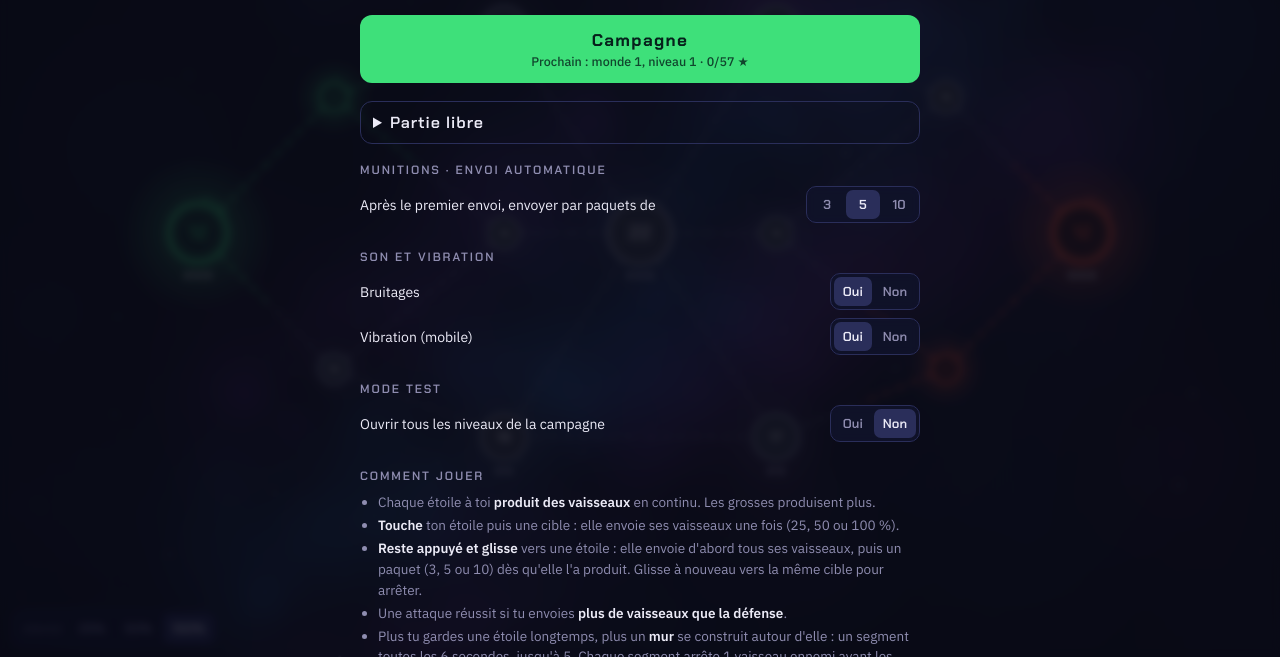
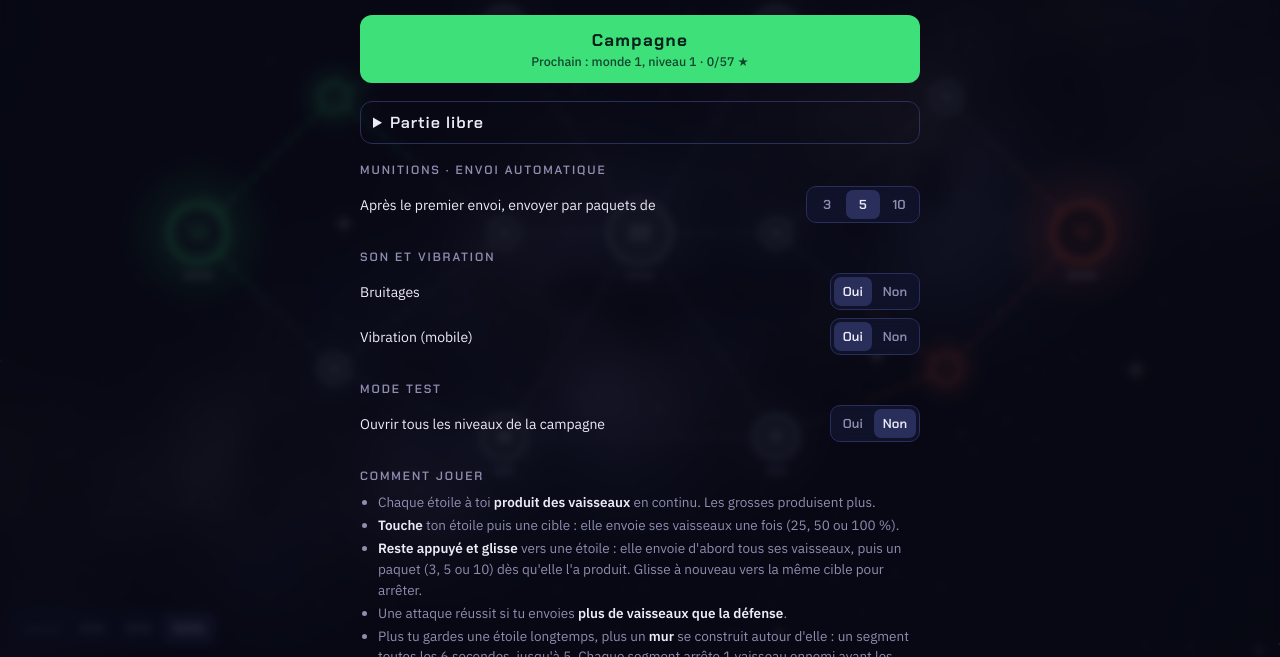
Before and after one commit to HydeOB/Star_app, a plain HTML site: page index.html in a window 1280 px wide. Shown: the part 143-800 px from the top of the page. Drawn offline with Linux system fonts and the light colour scheme; animation ran at ten frames a second.

Commit message:
Fonds univers : un fond par monde (voie lactée, nébuleuses, galaxie spirale)
Co-Authored-By: Claude Opus 5.5 <noreply@anthropic.com>
Claude-Session: https://claude.ai/code/session_01BtQrEGDjXAQZv8s9ZSWGgz

```diff
--- a/index.html
+++ b/index.html
@@ -629,28 +629,62 @@ function layout(){
   sc=Math.min((vw-2*side)/mw,(vh-top-bot)/mh);ox=(vw-mw*sc)/2;oy=top+((vh-top-bot)-mh*sc)/2;
   mapBox={x0:ox,y0:oy,x1:ox+mw*sc,y1:oy+mh*sc};clampView();
 }
+// Fonds « univers » générés une fois par redimensionnement (aucune image)
+function paintSpace(s,W,H,rnd,kind,dpr){
+  const M=Math.max(W,H);
+  const blob=(x,y,rr,c,a,op)=>{const q=s.createRadialGradient(x,y,0,x,y,rr);q.addColorStop(0,`rgba(${c},${a})`);q.addColorStop(.5,`rgba(${c},${a*.45})`);q.addColorStop(1,`rgba(${c},0)`);
+    s.globalCompositeOperation=op||"lighter";s.fillStyle=q;s.fillRect(x-rr,y-rr,2*rr,2*rr);s.globalCompositeOperation="source-over";};
+  const dot=(x,y,r,col,a)=>{s.globalAlpha=a;s.fillStyle=col;s.beginPath();s.arc(x,y,r,0,7);s.fill();s.globalAlpha=1;};
+  const spike=(x,y,L,col)=>{s.globalCompositeOperation="lighter";blob(x,y,L*.5,col,.5);s.strokeStyle=`rgba(${col},.55)`;s.lineWidth=dpr;
+    for(const[dx,dy]of[[1,0],[0,1]]){const g=s.createLinearGradient(x-dx*L,y-dy*L,x+dx*L,y+dy*L);g.addColorStop(0,`rgba(${col},0)`);g.addColorStop(.5,`rgba(${col},.8)`);g.addColorStop(1,`rgba(${col},0)`);
+      s.strokeStyle=g;s.beginPath();s.moveTo(x-dx*L,y-dy*L);s.lineTo(x+dx*L,y+dy*L);s.stroke();}
+    s.globalCompositeOperation="source-over";dot(x,y,1.6*dpr,"#fff",1);};
+  const field=(n,bias)=>{for(let i=0;i<n;i++){const x=rnd()*W,y=rnd()*H,b=rnd();dot(x,y,(b<.97?.35+rnd()*.7:1+rnd())*dpr,b<.15?"#ffd6b8":b<.3?"#bcd4ff":"#f2f4ff",.25+rnd()*.65);}};
+  s.fillStyle="#07080f";s.fillRect(0,0,W,H);
+  if(kind==="spirale"){
+    blob(W*.5,H*.5,M*.7,"25,30,70",.5,"source-over");
+    // galaxie spirale inclinée, en arrière-plan
+    const gx=W*.68,gy=H*.38,R=M*.42,tilt=-.5,sq=.42;
+    const P=(r,a)=>{const x=Math.cos(a)*r,y=Math.sin(a)*r*sq;return[gx+x*Math.cos(tilt)-y*Math.sin(tilt),gy+x*Math.sin(tilt)+y*Math.cos(tilt)];};
+    for(let i=0;i<70;i++){const t=rnd(),arm=rnd()<.5?0:Math.PI,r=R*(.08+t*.92),a=arm+t*4.2+(rnd()-.5)*.5;const[x,y]=P(r,a);blob(x,y,R*(.07+rnd()*.08)*(1-t*.5),t<.3?"255,200,150":rnd()<.5?"90,140,255":"170,90,230",.07);}
+    for(let i=0;i<5000;i++){const t=Math.pow(rnd(),.8),arm=rnd()<.5?0:Math.PI,r=R*(.05+t*.95),a=arm+t*4.2+(rnd()-.5)*(.35+t*.4);const[x,y]=P(r+(rnd()-.5)*R*.06,a);
+      dot(x,y,(.3+rnd()*.6)*dpr,t<.25?"#ffe2c4":rnd()<.7?"#cfe0ff":"#e7c8ff",.25+rnd()*.5);}
+    blob(gx,gy,R*.22,"255,225,180",.35);blob(gx,gy,R*.07,"255,245,230",.45);
+    blob(W*.15,H*.85,M*.35,"60,30,120",.18);
+    for(let i=0;i<4;i++){const x=rnd()*W,y=rnd()*H,r=M*(.01+rnd()*.015);s.save();s.translate(x,y);s.rotate(rnd()*3);s.scale(1,.4);blob(0,0,r,"220,210,255",.35);s.restore();}
+    field(W*H/(1100*dpr*dpr));
+  }else if(kind==="voie"){
+    // voie lactée : bande diagonale dense, nuages de gaz et lignes de poussière sombre
+    const ang=-.42,cx=W*.5,cy=H*.55,L=M*1.2;const B=(u,v)=>[cx+Math.cos(ang)*u-Math.sin(ang)*v,cy+Math.sin(ang)*u+Math.cos(ang)*v];
+    for(let i=0;i<120;i++){const u=(rnd()-.5)*L,v=(rnd()+rnd()-1)*H*.22;const[x,y]=B(u,v);const c=rnd()<.15?"255,150,110":rnd()<.5?"120,150,255":"190,170,255";blob(x,y,M*(.04+rnd()*.08),c,.06);}
+    for(let i=0;i<9000;i++){const u=(rnd()-.5)*L,v=(rnd()+rnd()+rnd()-1.5)*H*.2;const[x,y]=B(u,v);dot(x,y,(.25+rnd()*.55)*dpr,rnd()<.2?"#ffe0c8":"#e6ecff",.15+rnd()*.5);}
+    for(let i=0;i<60;i++){const u=(rnd()-.5)*L,v=(rnd()-.5)*H*.12;const[x,y]=B(u,v);blob(x,y,M*(.02+rnd()*.05),"5,5,12",.45,"source-over");}
+    field(W*H/(1600*dpr*dpr));
+    for(let i=0;i<7;i++)spike(rnd()*W,rnd()*H,(8+rnd()*14)*dpr,rnd()<.5?"190,215,255":"255,220,190");
+  }else{
+    // nébuleuse colorée : nuages turquoise, magenta et orangés, avec amas d'étoiles jeunes
+    const alt=kind==="nebuleuse2";
+    for(const[x0,y,c,n]of alt?[[.3,.3,"210,90,50",40],[.6,.6,"40,120,220",45],[.85,.25,"200,50,120",25],[.15,.8,"40,170,150",30]]:[[.25,.7,"30,170,190",40],[.6,.45,"190,40,150",45],[.82,.2,"230,110,60",25],[.4,.25,"80,70,210",30]])
+      for(let i=0,x=alt?1-x0:x0;i<n;i++)blob(W*x+(rnd()-.5)*W*.35,H*y+(rnd()-.5)*H*.35,M*(.03+rnd()*.1),c,.05+rnd()*.05);
+    for(let i=0;i<50;i++)blob(rnd()*W,rnd()*H,M*(.02+rnd()*.06),"4,4,10",.5,"source-over");
+    field(W*H/(1300*dpr*dpr));
+    for(let k=0;k<3;k++){const cx=rnd()*W,cy=rnd()*H;for(let i=0;i<60;i++)dot(cx+(rnd()-.5)*M*.08,cy+(rnd()-.5)*M*.08,(.4+rnd()*.8)*dpr,"#dff0ff",.4+rnd()*.5);spike(cx,cy,(10+rnd()*10)*dpr,"200,230,255");}
+    for(let i=0;i<5;i++)spike(rnd()*W,rnd()*H,(6+rnd()*10)*dpr,rnd()<.5?"190,215,255":"255,215,190");
+  }
+  // vignette
+  const v=s.createRadialGradient(W/2,H/2,M*.3,W/2,H/2,M*.75);v.addColorStop(0,"rgba(0,0,0,0)");v.addColorStop(1,"rgba(0,0,0,.5)");s.fillStyle=v;s.fillRect(0,0,W,H);
+}
+// un fond par monde : voie lactée, nébuleuse, galaxie spirale, puis une autre nébuleuse ; menu et partie libre : voie lactée
+let bgKey=null;
+const BG_WORLD=[["voie",1],["nebuleuse",2],["spirale",3],["nebuleuse2",4]];
+const curBg=()=>cur?BG_WORLD[cur.wi]:["voie",0];
 function resize(){
   dpr=Math.min(2,window.devicePixelRatio||1);vw=cv.clientWidth;vh=cv.clientHeight;
   cv.width=vw*dpr;cv.height=vh*dpr;layout();
   stars=document.createElement("canvas");stars.width=cv.width;stars.height=cv.height;
-  const s=stars.getContext("2d");let seed=7;const rnd=()=>(seed=(seed*16807)%2147483647)/2147483647;
-  const g=s.createRadialGradient(cv.width*.5,cv.height*.45,0,cv.width*.5,cv.height*.45,Math.max(cv.width,cv.height)*.7);
-  g.addColorStop(0,"#161a44");g.addColorStop(1,C.void);s.fillStyle=g;s.fillRect(0,0,cv.width,cv.height);
-  for(let i=0;i<(vw*vh)/1800;i++){s.globalAlpha=.15+rnd()*.6;s.fillStyle=rnd()<.1?"#ffd9c2":"#dfe3ff";const r=rnd()*1.3*dpr;s.beginPath();s.arc(rnd()*cv.width,rnd()*cv.height,r,0,7);s.fill();}
-  s.globalAlpha=1;
+  const s=stars.getContext("2d");bgKey=curBg();let seed=[7,7,31,7,97][bgKey[1]];const rnd=()=>(seed=(seed*16807)%2147483647)/2147483647;
   const W=cv.width,H=cv.height,M=Math.max(W,H);
-  // nébuleuse : grands nuages bleus et magenta, puis petites volutes pour la texture
-  s.fillStyle="#12141d";s.fillRect(0,0,W,H);
-  // fumée : bande diagonale bleu-cyan, bords violets, faite de nuages flous superposés
-  s.save();s.globalCompositeOperation="lighter";
-  for(let i=0;i<260;i++){const t=rnd(),cy0=H*(.95-t*.9),bx=W*(.15+t*.75),by=cy0+(rnd()-.5)*H*.6,rr=(.02+rnd()*.08)*M,d=Math.abs((by-cy0)/(H*.3));
-    const c=d<.45?(rnd()<.5?"40,150,230":"30,90,200"):(rnd()<.6?"130,40,170":"90,30,140"),al=(.03+rnd()*.05).toFixed(3);
-    const q=s.createRadialGradient(bx,by,0,bx,by,rr);q.addColorStop(0,`rgba(${c},${al})`);q.addColorStop(.6,`rgba(${c},${(al*.4).toFixed(3)})`);q.addColorStop(1,`rgba(${c},0)`);s.fillStyle=q;s.fillRect(bx-rr,by-rr,2*rr,2*rr);}
-  s.filter="none";s.restore();
-  for(const[x,y,rr,c,a]of[]){
-    const q=s.createRadialGradient(x*W,y*H,0,x*W,y*H,rr*M);q.addColorStop(0,`rgba(${c},${a})`);q.addColorStop(.55,`rgba(${c},${a*.35})`);q.addColorStop(1,`rgba(${c},0)`);s.fillStyle=q;s.fillRect(0,0,W,H);}
-  for(let i=0;i<60;i++){const x=rnd()*W,y=rnd()*H,rr=(.04+rnd()*.12)*M,c=rnd()<.6?"60,130,230":"180,50,150";
-    const q=s.createRadialGradient(x,y,0,x,y,rr);q.addColorStop(0,`rgba(${c},.05)`);q.addColorStop(1,`rgba(${c},0)`);s.fillStyle=q;s.fillRect(x-rr,y-rr,2*rr,2*rr);}
+  paintSpace(s,W,H,rnd,bgKey[0],dpr);
   // grille holographique discrète
   s.strokeStyle="rgba(140,180,255,0)";s.lineWidth=1;const step=46*dpr;
   for(let x=(W%step)/2;x<W;x+=step){s.beginPath();s.moveTo(x,0);s.lineTo(x,H);s.stroke();}
@@ -858,7 +892,7 @@ Object.entries(MAPS).forEach(([k,m])=>{const b=document.createElement("button");
   b.innerHTML=`<b>${m.name}</b><small>${m.desc}</small>`;b.onclick=()=>{mapKey=k;mapsEl.querySelectorAll(".map").forEach(x=>x.setAttribute("aria-pressed","false"));b.setAttribute("aria-pressed","true");};mapsEl.appendChild(b);});
 let menuOpen=true;
 const show=id=>["menu","worlds","end"].forEach(s=>$(s).hidden=s!==id);
-function begin(g){if(tuto)tutoEnd(true);$("news").hidden=true;newsOpen=false;resetView();G=g;layout();show(null);menuOpen=false;refreshPanel();$("bar").innerHTML="";
+function begin(g){if(String(curBg())!==String(bgKey))setTimeout(resize,0);if(tuto)tutoEnd(true);$("news").hidden=true;newsOpen=false;resetView();G=g;layout();show(null);menuOpen=false;refreshPanel();$("bar").innerHTML="";
   $("brand").textContent=cur?`MONDE ${cur.wi+1} · ${cur.li+1}`:"CONSTELLA";}
 function startFree(){cur=null;begin(buildFree(mapKey,DIFF[diffKey]));toast(null,"Partie libre · "+MAPS[mapKey].name);}
 // Déblocage progressif : chaque entrée devient disponible à partir du niveau n° i de la campagne (0 = monde 1 niveau 1)
```
